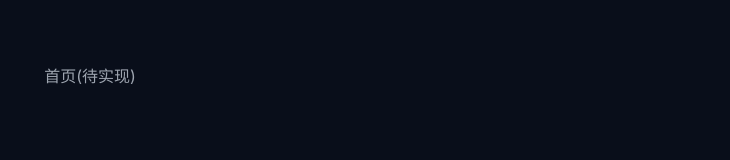
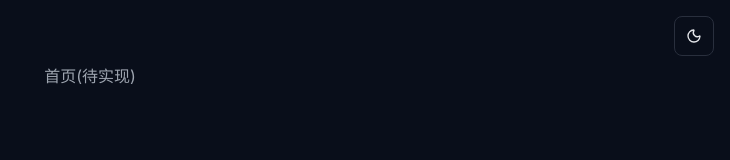
Before and after one commit to starlibaixing-coder/resume-assistant, a React (Vite) app in the folder quiz-app/: page / in a window 1280 px wide. Shown: the top 160 px of the page, without its empty margins (550-1280 px from the left). Built offline with nearby package versions, Linux system fonts and the light colour scheme.

Commit message:
feat(quiz-app): 主题切换组件(深色/浅色/跟随系统)

```diff
--- a/quiz-app/src/components/mode-toggle.tsx
+++ b/quiz-app/src/components/mode-toggle.tsx
@@ -1,3 +1,30 @@
+import { Moon, Sun } from 'lucide-react';
+import { Button } from '@/components/ui/button';
+import {
+  DropdownMenu,
+  DropdownMenuContent,
+  DropdownMenuItem,
+  DropdownMenuTrigger,
+} from '@/components/ui/dropdown-menu';
+import { useTheme } from '@/lib/theme';
+
 export function ModeToggle() {
-  return null; // Task 8 implements this
+  const { setTheme } = useTheme();
+
+  return (
+    <DropdownMenu>
+      <DropdownMenuTrigger asChild>
+        <Button variant="outline" size="icon">
+          <Sun className="h-[1.2rem] w-[1.2rem] rotate-0 scale-100 transition-all dark:-rotate-90 dark:scale-0" />
+          <Moon className="absolute h-[1.2rem] w-[1.2rem] rotate-90 scale-0 transition-all dark:rotate-0 dark:scale-100" />
+          <span className="sr-only">切换主题</span>
+        </Button>
+      </DropdownMenuTrigger>
+      <DropdownMenuContent align="end">
+        <DropdownMenuItem onClick={() => setTheme('light')}>浅色</DropdownMenuItem>
+        <DropdownMenuItem onClick={() => setTheme('dark')}>深色</DropdownMenuItem>
+        <DropdownMenuItem onClick={() => setTheme('system')}>跟随系统</DropdownMenuItem>
+      </DropdownMenuContent>
+    </DropdownMenu>
+  );
 }
--- a/quiz-app/src/index.css
+++ b/quiz-app/src/index.css
@@ -1,4 +1,8 @@
 @import "tailwindcss";
+
+/* 让 dark: 变体跟随 .dark 类(ThemeProvider 切换),而非 prefers-color-scheme。
+   否则 ModeToggle 的 sun/moon 图标动画会跟随 OS 偏好而非用户选择的主题。 */
+@custom-variant dark (&:is(.dark *));
 
 /* Step 1: 浅色 token(:root) - 值用 hsl() 包装 */
 :root {
```
